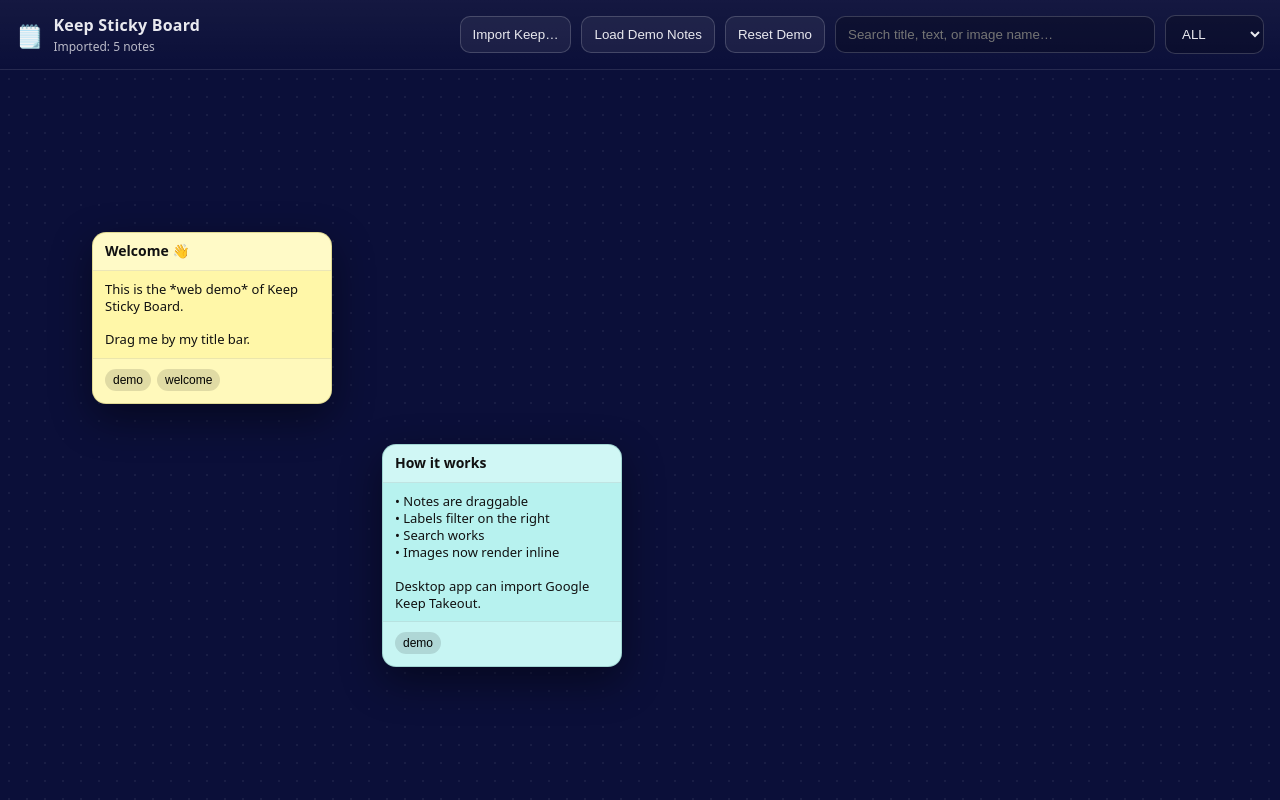
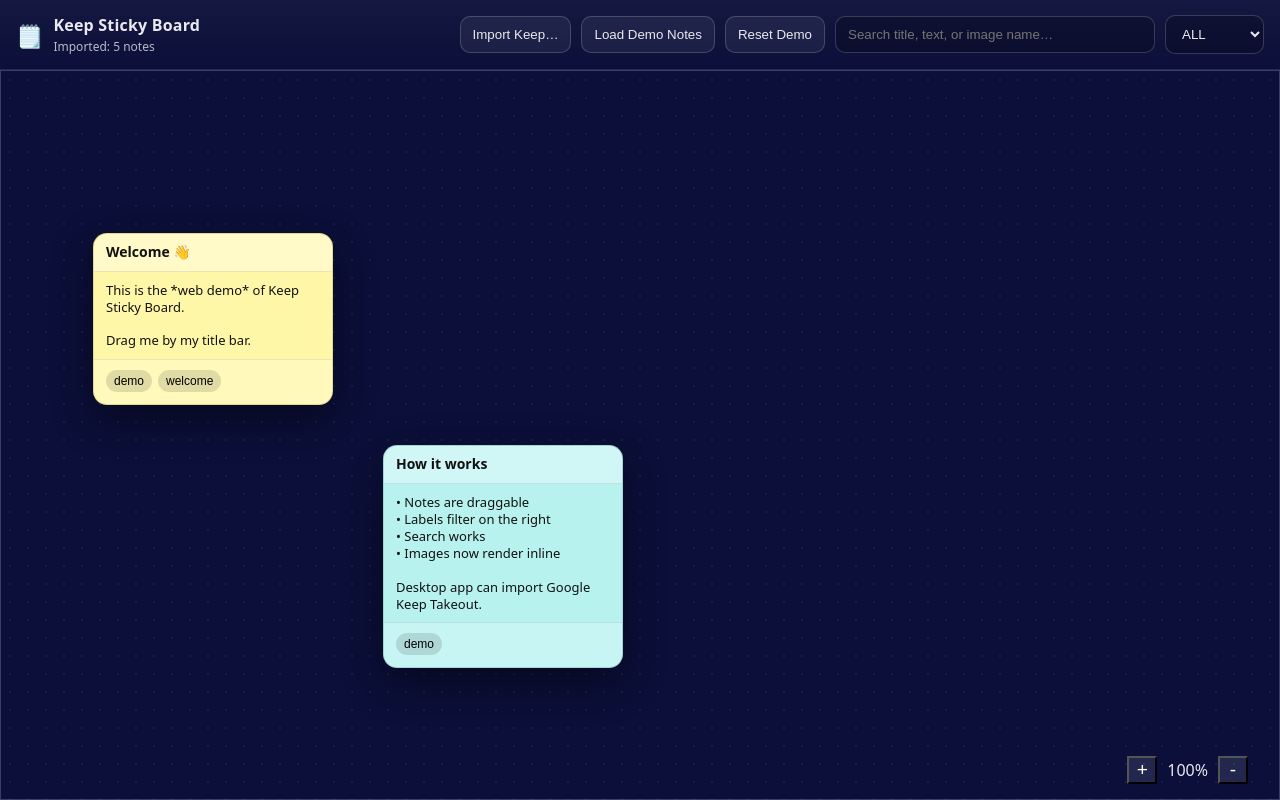
Before and after one commit to codeid9/keep-stickyboard, a React (Vite) app: page / in a window 1280 px wide. Built offline with nearby package versions, Linux system fonts and the light colour scheme.

Commit message:
feat: add canvas zoom and scaling with draggable support

```diff
--- a/src/App.jsx
+++ b/src/App.jsx
@@ -260,6 +260,7 @@
   const [query, setQuery] = useState("");
   const [activeLabel, setActiveLabel] = useState("ALL");
   const saveTimer = useRef(null);
+  const [zoom, setZoom] = useState(1);
 
   // Initial load:
   // - Electron: load from keepAPI
@@ -442,8 +443,10 @@
           </select>
         </div>
       </header>
-
-      <div className="board">
+      <div className="board" style={{
+        transform: `scale(${zoom})`,
+        transformOrigin: '1'
+      }}>
         {filtered.map((n) => {
           const pos = positions[n.id] || { x: 60, y: 140 };
           const c = noteColor(n);
@@ -488,6 +491,12 @@
           );
         })}
       </div>
+      {/* Zoom in/out */}
+        <div className="zoom-controls">
+          <button onClick={() => setZoom(prev => Math.min(prev + 0.1, 2))}>+</button>
+          <span>{Math.round(zoom * 100)}%</span>
+          <button onClick={() => setZoom(prev => Math.max(prev - 0.1, 0.5))}>-</button>
+        </div>
     </div>
   );
 }
--- a/src/app.css
+++ b/src/app.css
@@ -32,6 +32,7 @@
   padding:14px 16px;
   border-bottom:1px solid rgba(255,255,255,.08);
   background: linear-gradient(180deg, rgba(255,255,255,.04), rgba(255,255,255,0));
+  z-index: 100;
 }
 
 .brand{ display:flex; gap:10px; align-items:center; }
@@ -78,6 +79,7 @@
   padding:22px;
   background-image: radial-gradient(rgba(255,255,255,.06) 1px, transparent 1px);
   background-size: 18px 18px;
+  border: 1px solid #fff3;
 }
 
 .note{
@@ -197,6 +199,25 @@
   border-radius: 2px;
 }
 
+.zoom-controls{
+  position: fixed;
+  right:2rem;
+  bottom:1rem;
+}
+.zoom-controls span{
+  margin:0 10px;
+}
+.zoom-controls button{
+  background: rgba(255,255,255,0.1);
+  color: white;
+  font-size: 1.2rem;
+  width: 30px;
+  cursor: pointer;
+}
+.zoom-controls button:hover{
+  background: rgba(255,255,255,0.3);
+}
+
 @media (max-width: 900px){
   .topbar{
     align-items:flex-start;
```
